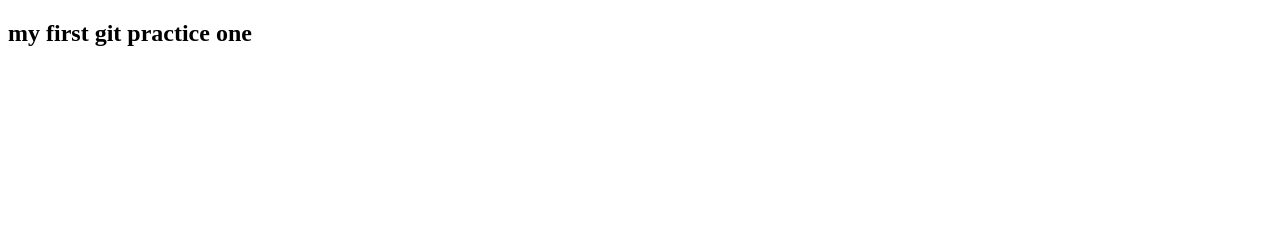
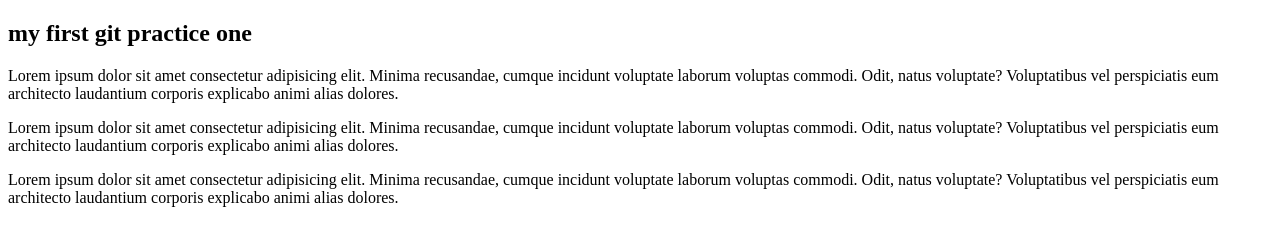
Before and after one commit to Moakkhar/my-first-git-practice, a plain HTML site: page index.html in a window 1280 px wide. Drawn offline with Linux system fonts and the light colour scheme.

Commit message:
my second commit

```diff
--- a/index.html
+++ b/index.html
@@ -7,5 +7,17 @@
 </head>
 <body>
     <h2>my first git practice one</h2>
+
+    <div>
+        <p>Lorem ipsum dolor sit amet consectetur adipisicing elit. Minima recusandae,
+             cumque incidunt voluptate laborum voluptas commodi. Odit, natus voluptate?
+             Voluptatibus vel perspiciatis eum architecto laudantium corporis explicabo animi alias dolores.</p>
+        <p>Lorem ipsum dolor sit amet consectetur adipisicing elit. Minima recusandae,
+             cumque incidunt voluptate laborum voluptas commodi. Odit, natus voluptate?
+             Voluptatibus vel perspiciatis eum architecto laudantium corporis explicabo animi alias dolores.</p>
+        <p>Lorem ipsum dolor sit amet consectetur adipisicing elit. Minima recusandae,
+             cumque incidunt voluptate laborum voluptas commodi. Odit, natus voluptate?
+             Voluptatibus vel perspiciatis eum architecto laudantium corporis explicabo animi alias dolores.</p>
+    </div>
 </body>
 </html>
```
